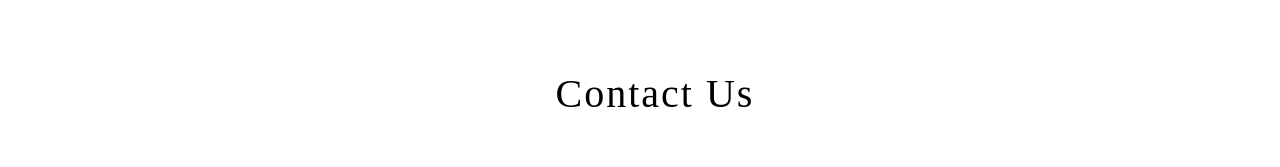
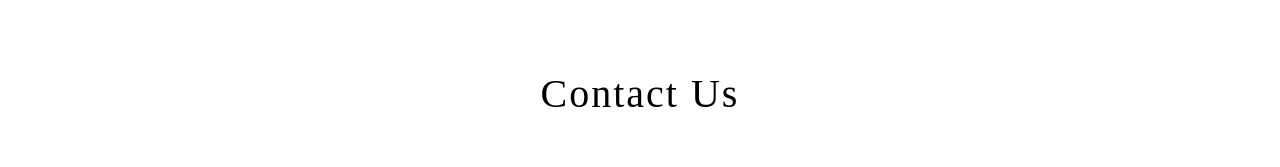
Before and after one commit to Frorest123/bobolink, a Next.js app: page /math/Algebra2 in a window 1280 px wide. Shown: the part 265-432 px from the top of the page. Built offline with nearby package versions, Linux system fonts and the light colour scheme.

Commit message:
fixed format issues

```diff
--- a/app/math/Algebra2/contact.css
+++ b/app/math/Algebra2/contact.css
@@ -22,7 +22,6 @@
     display: flex;
     justify-content: space-between;
     align-items: center;
-    height: calc(100% - 30px);
 }
 
 h1, h2, p {
@@ -30,7 +29,6 @@ h1, h2, p {
 }
 
 h1 {
-    margin-left: 30px;
     font-size: 2.2em;
     letter-spacing: 2px; /* Less space between letters */
     font-weight: 400; /* Roboto Regular */
```
